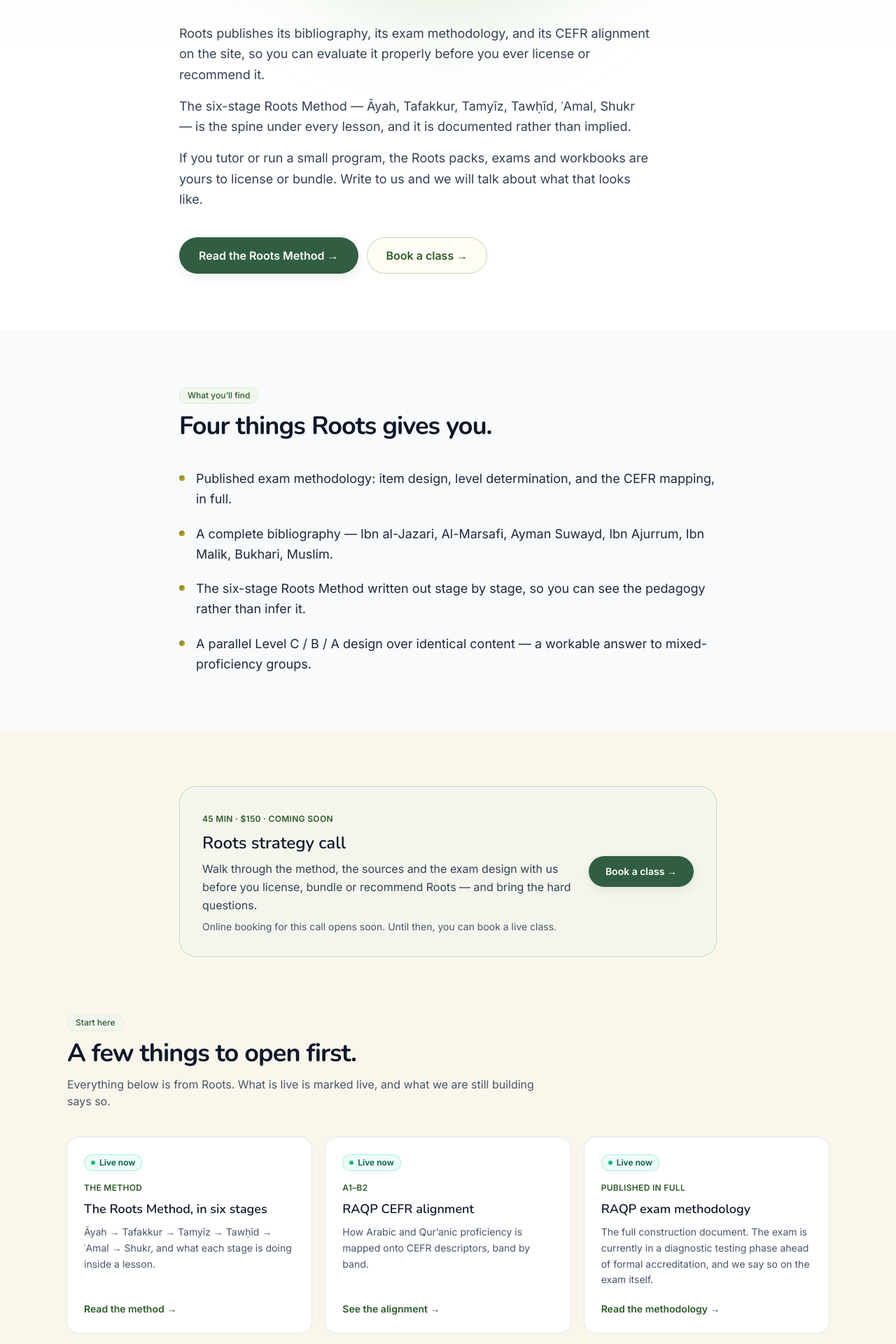
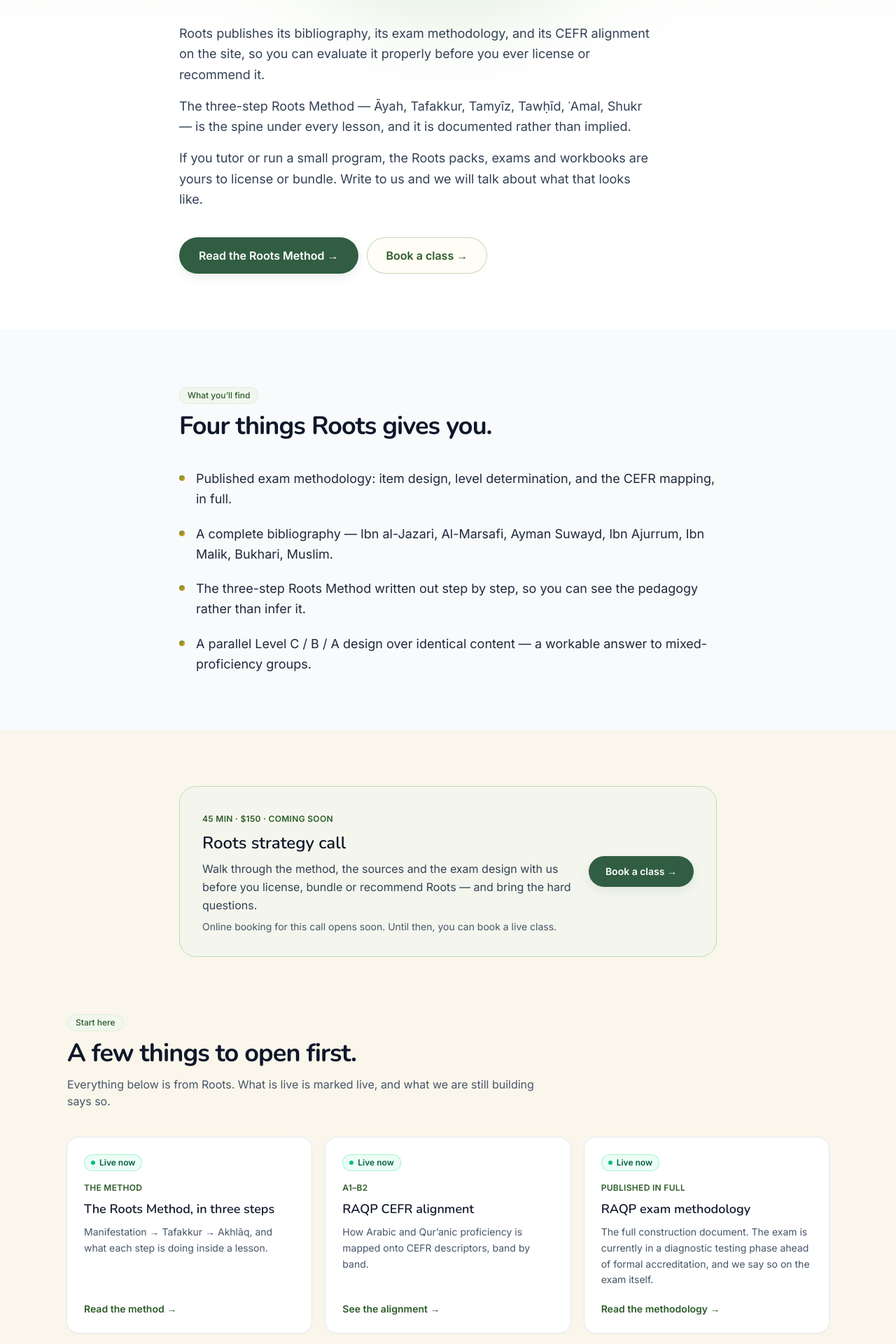
Before and after one commit to DinaElAhl/Pathways-, a React (Vite) app: page /for/educators in a window 1280 px wide. Shown: the part 320-2240 px from the top of the page at 70% size. Built offline with nearby package versions, Linux system fonts and the light colour scheme.

Commit message:
fix: use only the three Roots Method steps throughout method listings

```diff
--- a/src/data/audiences.js
+++ b/src/data/audiences.js
@@ -27,7 +27,7 @@
       'Five reading lessons that go alphabet → letter sounds → joining letters → vowel marks → reading with tajweed. $4 a lesson, $15 for all five.',
       'A proficiency exam you can sit without ever having used Roots — CEFR-aligned A1–B2, fifteen questions, and a certificate anyone can check.',
       'Every rule traced to a named source: Ibn al-Jazari, Al-Marsafi and Ayman Suwayd for tajweed; Ibn Ajurrum and Ibn Malik for grammar.',
-      'Six stages inside every lesson — Āyah, Tafakkur, Tamyīz, Tawḥīd, ʿAmal, Shukr — so reciting, understanding, and living it aren’t three separate subjects.',
+      'Three steps inside every lesson — Manifestation, Tafakkur, Akhlāq — so reciting, understanding, and living it aren’t three separate subjects.',
     ],
     featured: [
       {
@@ -50,8 +50,8 @@
         to: '/roots',
         status: 'live',
         eyebrow: 'The method',
-        title: 'The six stages of the Roots Method',
-        body: 'Āyah → Tafakkur → Tamyīz → Tawḥīd → ʿAmal → Shukr. The spine every Roots lesson is built on, written out stage by stage.',
+        title: 'The three steps of the Roots Method',
+        body: 'Manifestation → Tafakkur → Akhlāq. The spine every Roots lesson is built on, written out step by step.',
         cta: 'Read the method',
       },
     ],
@@ -255,13 +255,13 @@
     sub: 'For curriculum designers, tutors, coaches, and Islamic Studies specialists.',
     intro: [
       'Roots publishes its bibliography, its exam methodology, and its CEFR alignment on the site, so you can evaluate it properly before you ever license or recommend it.',
-      'The six-stage Roots Method — Āyah, Tafakkur, Tamyīz, Tawḥīd, ʿAmal, Shukr — is the spine under every lesson, and it is documented rather than implied.',
+      'The three-step Roots Method — Āyah, Tafakkur, Tamyīz, Tawḥīd, ʿAmal, Shukr — is the spine under every lesson, and it is documented rather than implied.',
       'If you tutor or run a small program, the Roots packs, exams and workbooks are yours to license or bundle. Write to us and we will talk about what that looks like.',
     ],
     highlights: [
       'Published exam methodology: item design, level determination, and the CEFR mapping, in full.',
       'A complete bibliography — Ibn al-Jazari, Al-Marsafi, Ayman Suwayd, Ibn Ajurrum, Ibn Malik, Bukhari, Muslim.',
-      'The six-stage Roots Method written out stage by stage, so you can see the pedagogy rather than infer it.',
+      'The three-step Roots Method written out step by step, so you can see the pedagogy rather than infer it.',
       'A parallel Level C / B / A design over identical content — a workable answer to mixed-proficiency groups.',
     ],
     featured: [
@@ -269,8 +269,8 @@
         to: '/roots',
         status: 'live',
         eyebrow: 'The method',
-        title: 'The Roots Method, in six stages',
-        body: 'Āyah → Tafakkur → Tamyīz → Tawḥīd → ʿAmal → Shukr, and what each stage is doing inside a lesson.',
+        title: 'The Roots Method, in three steps',
+        body: 'Manifestation → Tafakkur → Akhlāq, and what each step is doing inside a lesson.',
         cta: 'Read the method',
       },
       {
--- a/src/data/resources.js
+++ b/src/data/resources.js
@@ -619,8 +619,8 @@
     section: 8,
     status: 'live',
     type: 'Guide',
-    title: 'The Roots Method — six stages',
-    description: 'Āyah → Tafakkur → Tamyīz → Tawḥīd → ʿAmal → Shukr.',
+    title: 'The Roots Method — three steps',
+    description: 'Manifestation → Tafakkur → Akhlāq.',
     url: '/roots',
     audiences: EVERYONE,
     ageBands: ['Adult'],
--- a/src/data/rootsOfKnowledge.js
+++ b/src/data/rootsOfKnowledge.js
@@ -1,7 +1,9 @@
+import { rootsMethodSteps } from './rootsMethod.js'
+
 // Roots of Knowledge — Pathways
 // A new curriculum that returns every science to its Source.
 // Inspired by — but distinct from — frameworks like 5D Thinking.
-// Our framework: The Roots Method (six stages).
+// Our framework: The Roots Method (three steps).
 
 export const rootsHero = {
   eyebrow: "A new curriculum",
@@ -10,15 +12,8 @@
   intro:
     "Modern curricula teach the sciences as if nature itself decides, designs, and acts. The Qur'an teaches otherwise: nature is sign (āyah), not source. Allah — al-Khāliq, al-Muṣawwir, al-Ḥakim, al-Qayyūm — creates, shapes, and sustains every cause and every effect, and may suspend any of them whenever He wills. The Roots Method is our own curriculum for studying every discipline back to that truth: rigorous in the science, honest about its limits, and grounded in tawhīd.",
   frameworkLabel: "The Roots Method",
-  frameworkSubtitle: "Six stages we walk through in every subject.",
-  steps: [
-    { key: "ayah", title: "1. Āyah — See the Sign", desc: "Notice the phenomenon as a sign placed deliberately by Allah, not a brute fact. Observation begins with adab." },
-    { key: "tafakkur", title: "2. Tafakkur — Study the Pattern", desc: "Investigate the mechanism, the math, the history, the structure. Rigor is part of worship." },
-    { key: "tamyiz", title: "3. Tamyīz — Discern the Causes", desc: "Separate secondary causes (asbāb) from the True Cause. Name where modern language gives nature a will it does not own." },
-    { key: "tawhid", title: "4. Tawḥīd — Anchor in His Names", desc: "Re-attach the subject to Allah's attributes — al-Khāliq, al-Muṣawwir, al-Ḥakīm, al-Qayyūm, ar-Razzāq — and to revelation." },
-    { key: "amal", title: "5. ʿAmal — Practice with Adab", desc: "Apply the science with justice, benefit, and restraint. Knowledge that doesn't shape action is incomplete." },
-    { key: "shukr", title: "6. Shukr — Return in Gratitude", desc: "Close every unit by returning what was learned to its Source through reflection, duʿā, and witness." },
-  ],
+  frameworkSubtitle: "Three steps we walk through in every subject.",
+  steps: rootsMethodSteps.map((step, index) => ({ key: step.key, title: `${index + 1}. ${step.title}`, desc: step.description })),
   principles: [
     "Nature has no will, no power, no authority of its own — it is sustained moment by moment by Allah.",
     "Causes (asbāb) are real but dependent; Allah may suspend any cause whenever He wills (the miracle is not an exception to a 'law of nature' — it is a reminder of who runs the law).",
--- a/src/pages/RootsOfKnowledge.jsx
+++ b/src/pages/RootsOfKnowledge.jsx
@@ -60,7 +60,7 @@
 
       <section className="container-page py-12">
         <h2 className="text-2xl font-bold text-slate-900">{rootsHero.frameworkLabel || 'The Roots Method'}</h2>
-        <p className="mt-2 text-slate-600 max-w-3xl">{rootsHero.frameworkSubtitle || 'Six stages we walk through in every subject.'}</p>
+        <p className="mt-2 text-slate-600 max-w-3xl">{rootsHero.frameworkSubtitle || 'Three steps we walk through in every subject.'}</p>
         <div className="mt-6 grid gap-4 sm:grid-cols-2 lg:grid-cols-3">
           {rootsHero.steps.map((s) => (
             <div key={s.key} className="rounded-2xl border border-slate-200 bg-white p-5 shadow-sm">
```
